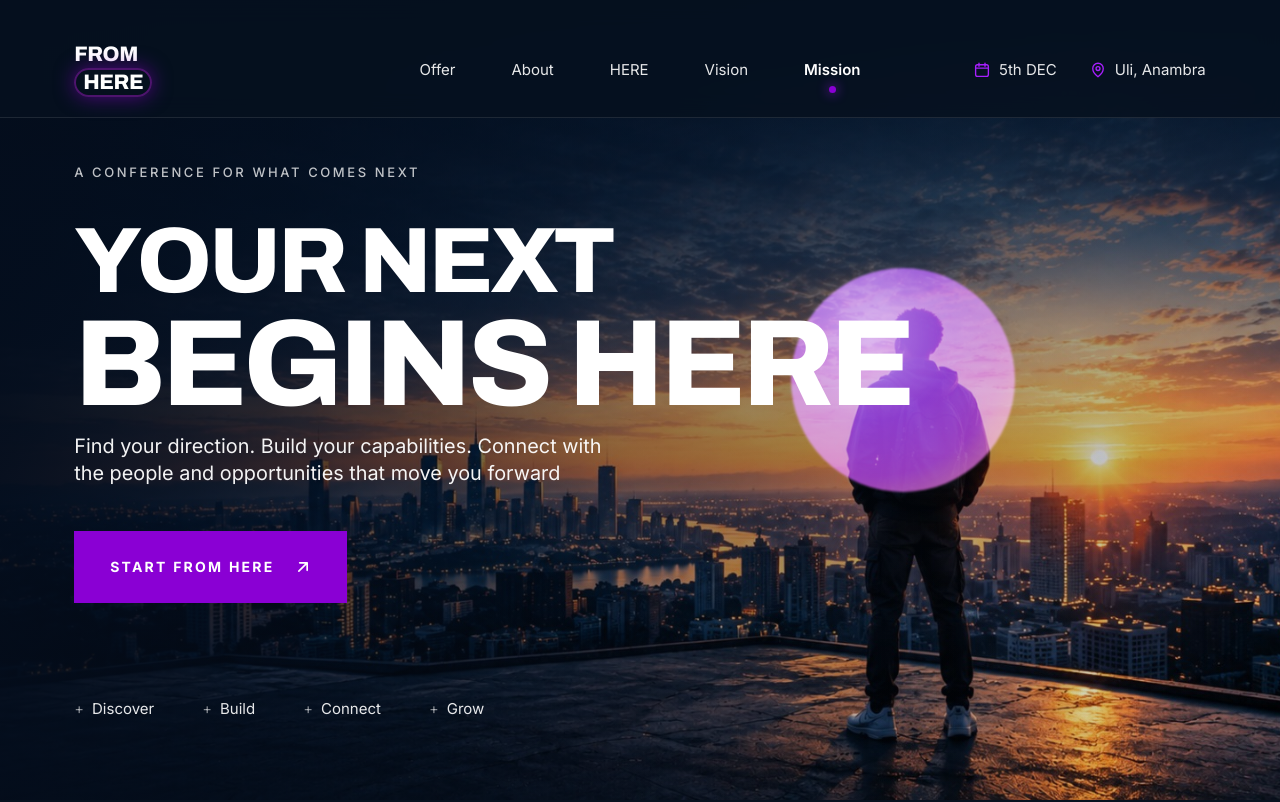
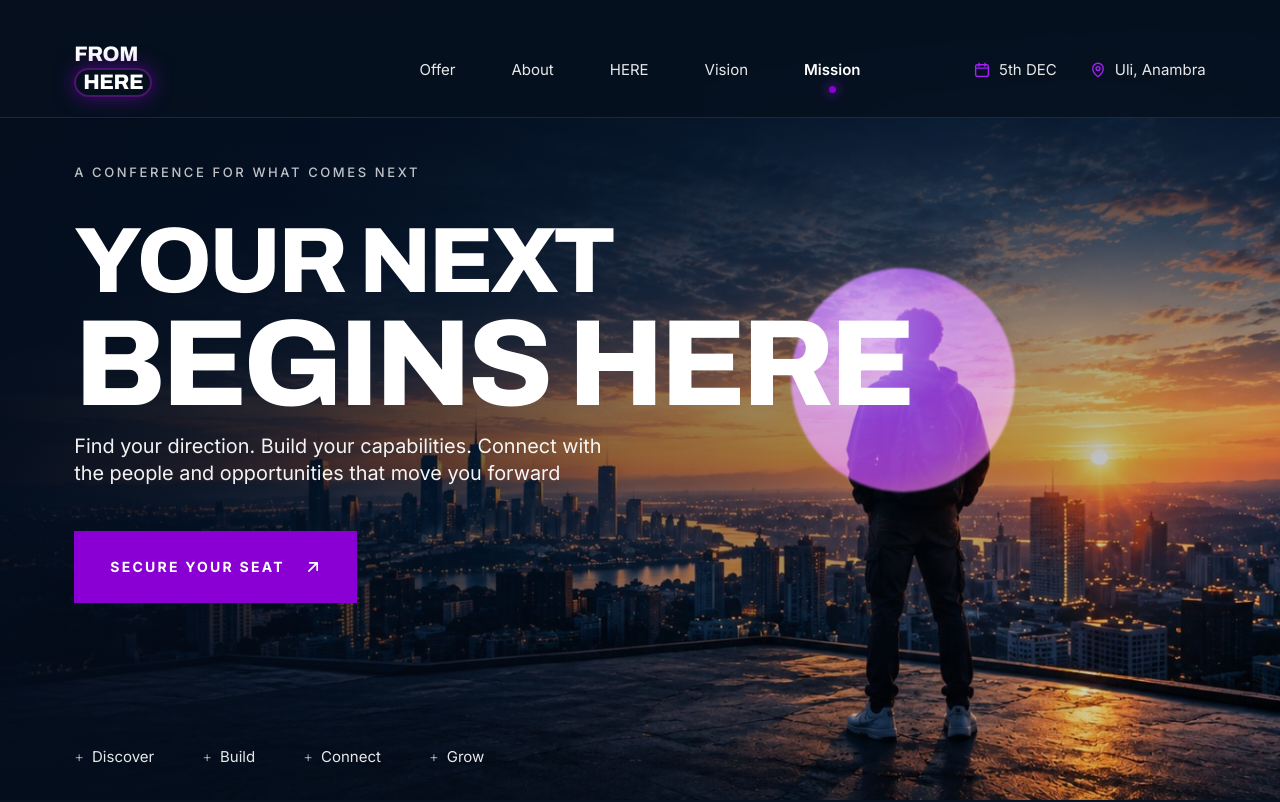
Before and after one commit to BRAVE-004/From-here, a Next.js app: page / in a window 1280 px wide. Shown: the top 802 px of the page. Built offline with nearby package versions, Linux system fonts and the light colour scheme.

Commit message:
Rename hero CTA to Secure Your Seat linking to Afrikets event; pull pillars closer to hero border

```diff
--- a/src/components/Hero.tsx
+++ b/src/components/Hero.tsx
@@ -27,7 +27,7 @@ export default function Hero() {
         className="absolute inset-0 -z-10 bg-gradient-to-r from-[#040d1c]/90 via-[#040d1c]/30 to-transparent"
       />
 
-      <div className="mx-auto flex w-full max-w-[1600px] flex-1 flex-col px-6 pb-6 sm:pb-8 lg:pb-10 pt-[clamp(8.5rem,20.4vh,14rem)] sm:px-10 lg:px-[5.8vw]">
+      <div className="mx-auto flex w-full max-w-[1600px] flex-1 flex-col px-6 pb-5 sm:pb-6 lg:pb-8 pt-[clamp(8.5rem,20.4vh,14rem)] sm:px-10 lg:px-[5.8vw]">
         <p className="text-[12px] font-medium uppercase tracking-[0.2em] text-white/75 sm:text-[13px]">
           A conference for what comes next
         </p>
@@ -51,10 +51,12 @@ export default function Hero() {
         </p>
 
         <a
-          href="#about"
+          href="https://www.afrikets.xyz/events/6ae75ee1eff639ce26904aaa"
+          target="_blank"
+          rel="noopener noreferrer"
           className="group mt-6 block w-fit sm:mt-11 sm:inline-flex sm:w-fit sm:items-center sm:block sm:gap-4 bg-brand px-7 py-[1.1rem] text-[13px] font-bold uppercase tracking-[0.16em] text-white sm:px-9 sm:py-[1.65rem] sm:text-sm transition-colors duration-200 hover:bg-brand-bright focus-visible:outline focus-visible:outline-2 focus-visible:outline-offset-4 focus-visible:outline-white sm:hover:bg-brand-bright"
         >
-          Start From Here
+          Secure Your Seat
           <svg
             aria-hidden="true"
             viewBox="0 0 24 24"
@@ -69,7 +71,7 @@ export default function Hero() {
           </svg>
         </a>
 
-        <ul className="mt-auto flex flex-wrap items-center justify-center gap-3 py-10 sm:justify-start sm:gap-x-12 sm:pt-0">
+        <ul className="mt-auto flex flex-wrap items-center justify-center gap-3 pt-10 pb-0 sm:justify-start sm:gap-x-12 sm:pt-0">
           {pillars.map((pillar) => (
             <li key={pillar} className="flex items-center gap-2 text-[14px] text-white/90 sm:text-[15px] sm:gap-x-2">
               <span aria-hidden="true" className="font-light text-white/70">
```
